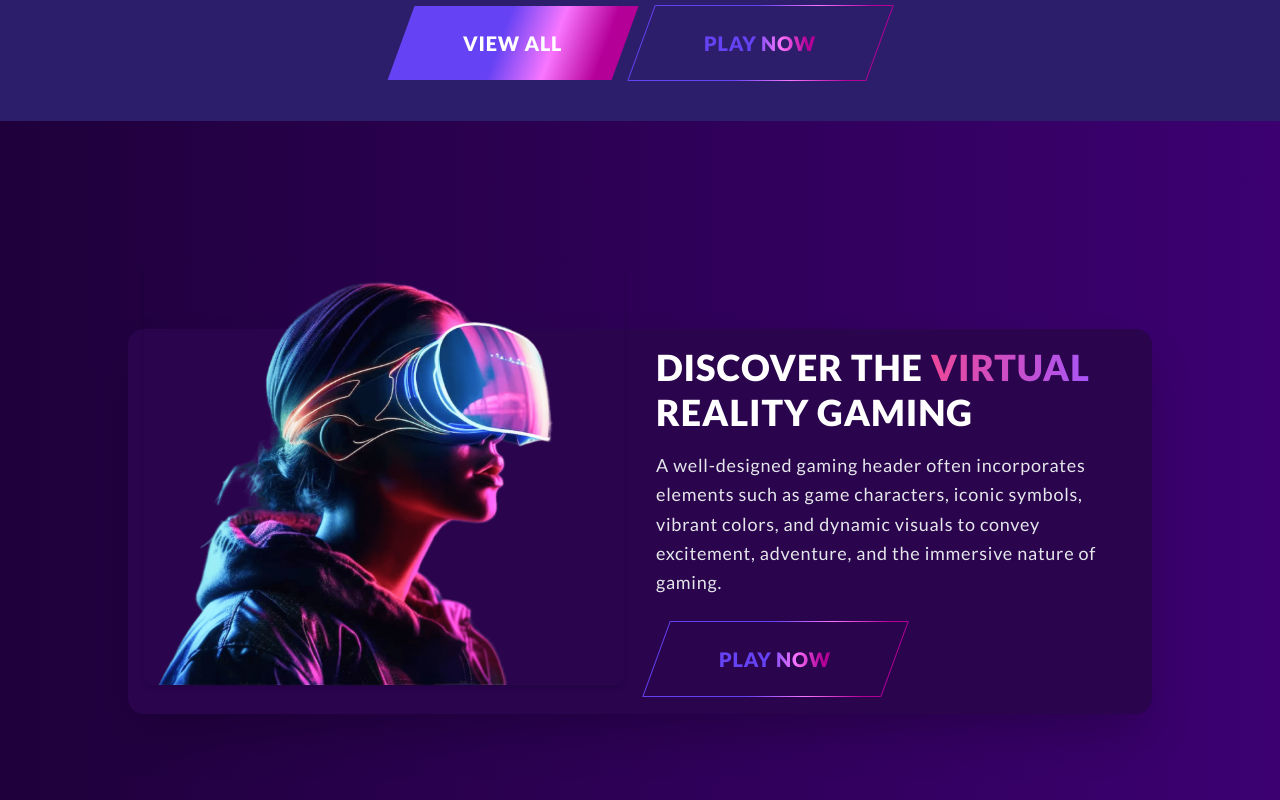
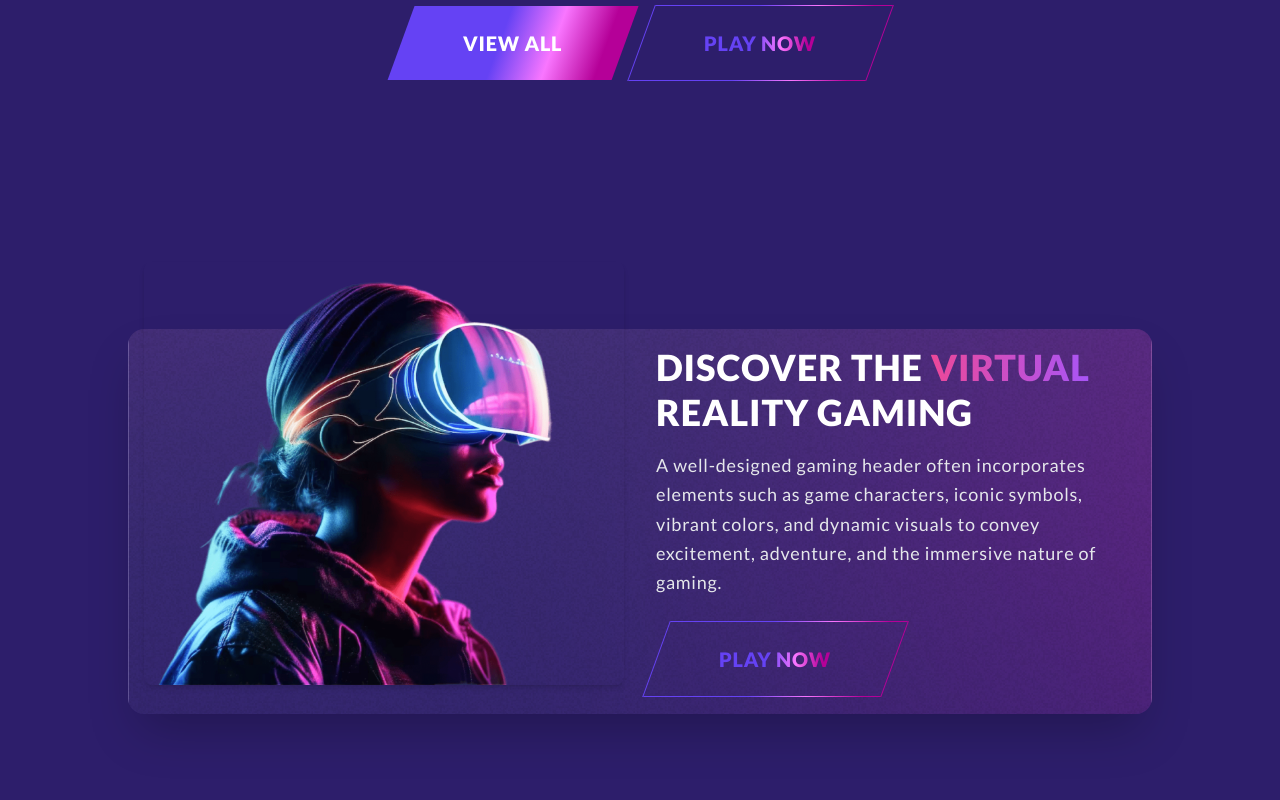
Before and after one commit to tichzvidzayi/Virtual_Games, a React (Vite) app: page / in a window 1280 px wide. Shown: the part 1600-2400 px from the top of the page. Built offline with nearby package versions, Linux system fonts and the light colour scheme; a web font is replaced by a local one.

Commit message:
backgorund_color

```diff
--- a/src/components/VirtualR.tsx
+++ b/src/components/VirtualR.tsx
@@ -3,9 +3,16 @@ import Button from "./ui/Button";
 
 const VirtualR: React.FC = () => {
   return (
-    <div className="flex items-center justify-center h-screen bg-gradient-to-r from-[#1f003b] to-[#3c0071]">
-      {/* Card with reduced padding and overflow */}
-      <div className="bg-[#2a054e] rounded-2xl p-4 flex items-center gap-8 max-w-5xl w-full shadow-2xl relative">
+    <div className="flex items-center justify-center h-screen">
+      {/* Card with image background */}
+      <div
+        className="rounded-2xl p-4 flex items-center gap-8 max-w-5xl w-full shadow-2xl relative"
+        style={{
+          backgroundImage: 'url("vrbackground.png")',
+          backgroundSize: "cover",
+          backgroundPosition: "center"
+        }} // Replace with your image URL
+      >
         {/* Image container with overflow visible */}
         <div className="w-1/2 relative overflow-visible">
           <img
```
Also changed, not shown: public/cardbg.png (added), public/vrbackground.png (added).
